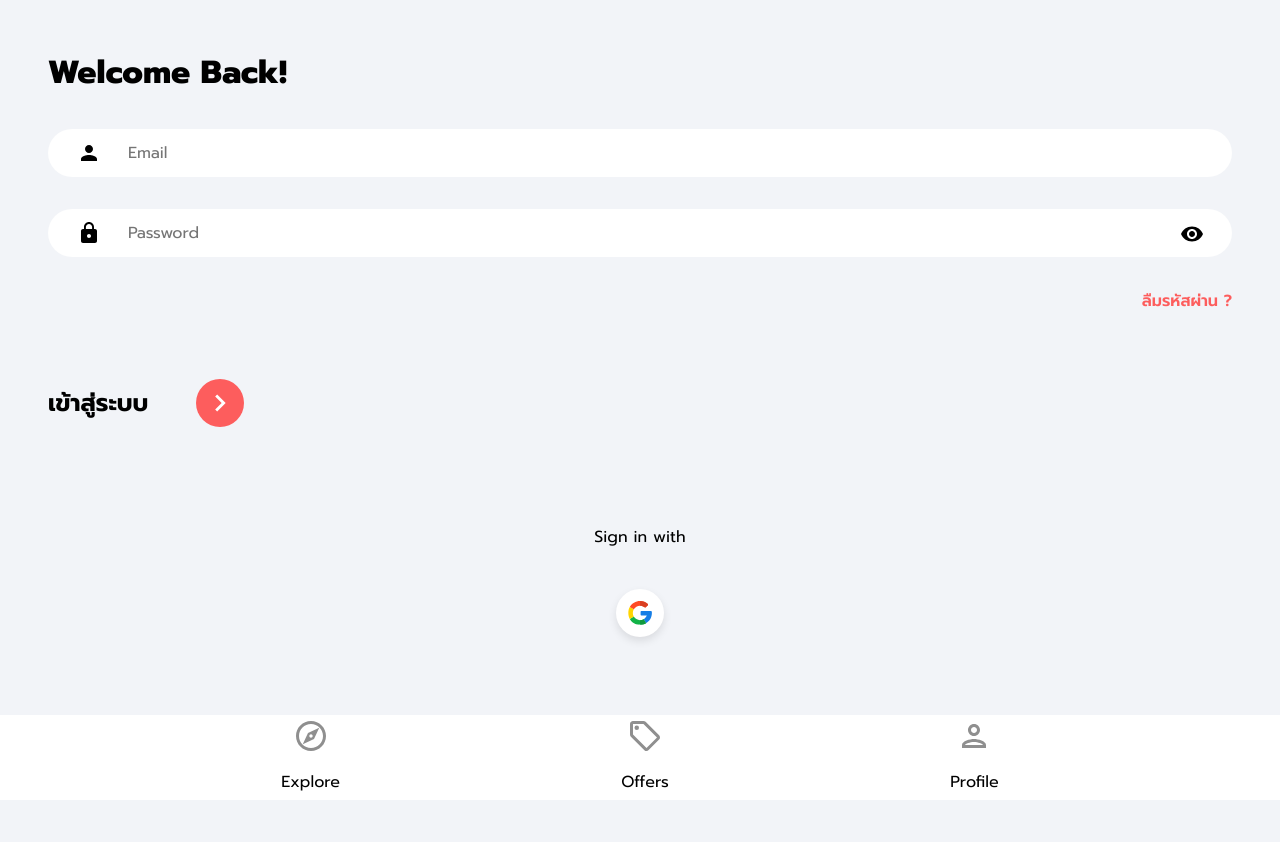
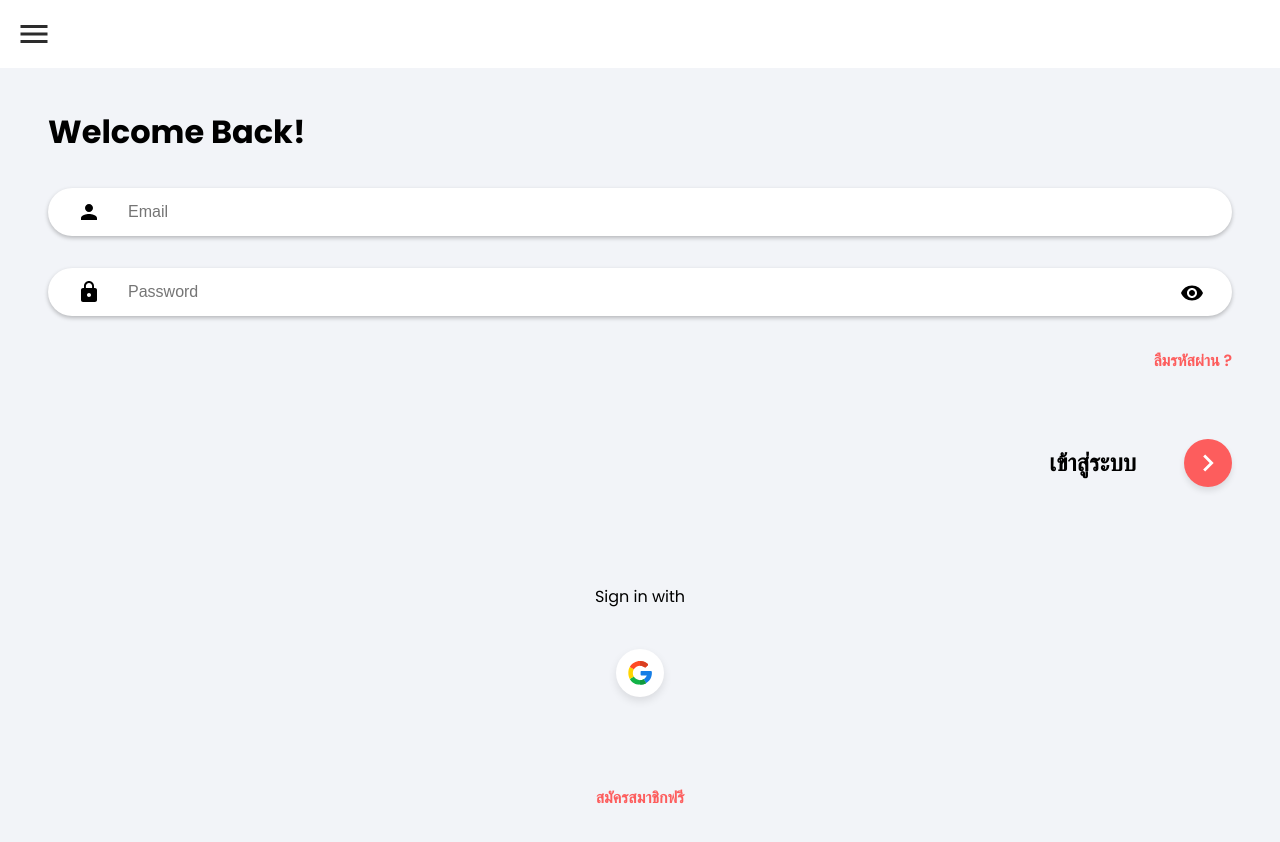
Before and after one commit to meliy-meyada/react-house-marketplace, a React (Create React App) app: page /sign-in in a window 1280 px wide. Shown: the top 842 px of the page. Built offline with nearby package versions, Linux system fonts and the light colour scheme.

Commit message:
Small ideas design New UX UI

```diff
--- a/package.json
+++ b/package.json
@@ -3,6 +3,8 @@
   "version": "0.1.0",
   "private": true,
   "dependencies": {
+    "@material-ui/core": "^4.12.4",
+    "@material-ui/icons": "^4.11.3",
     "@testing-library/jest-dom": "^5.16.4",
     "@testing-library/react": "^13.1.1",
     "@testing-library/user-event": "^13.5.0",
--- a/src/components/Navbar.jsx
+++ b/src/components/Navbar.jsx
@@ -2,12 +2,13 @@ import { useNavigate, useLocation } from 'react-router-dom'
 import { ReactComponent as OfferIcon} from '../assets/svg/localOfferIcon.svg'
 import { ReactComponent as ExploreIcon} from '../assets/svg/exploreIcon.svg'
 import { ReactComponent as PersonOutlineIcon} from '../assets/svg/personOutlineIcon.svg'
-
-
+import { ReactComponent as MenuIcon } from '../assets/svg/menuIcon.svg'
+import { useState } from 'react';
 
 function Navbar() {
     const navigate = useNavigate()
     const location = useLocation()
+    const [isMenuOpen, setIsMenuOpen] = useState(false)
 
     const pathmatchRoute = (route) => {
         if (route === location.pathname) {
@@ -15,40 +16,33 @@ function Navbar() {
         }
     }
 
+    const toggleMenu = () => {
+    setIsMenuOpen(!isMenuOpen)
+    const menuOptions = document.querySelector('.menu-options')
+    menuOptions.style.display = isMenuOpen ? 'block' : 'none'
+}
+
     return (
-        <footer className='navbar'>
-            <div className="navbarNav">
+        <header className='navbar top-header  center-header'>
+            <MenuIcon onClick={toggleMenu} width='36px' height='36px' fill='#2c2c2c'/>
+            {isMenuOpen && (
                 <ul className="navbarListItems">
-                    <li className="navbarListItem" onClick={() => navigate
-                        ('/')}>
-                        <ExploreIcon fill={pathmatchRoute('/') ? '#2c2c2c' : '#8f8f8f'}
-                            width='36px' height='36px' />
-                        <p className={
-                            pathmatchRoute('/') ?
-                            'navbarListItemNameActive' : 'navbarListItemNam'}>Explore</p>
+                    <li className="navbarListItem" onClick={() => navigate('/')}>
+                        <ExploreIcon fill={pathmatchRoute('/') ? '#2c2c2c' : '#8f8f8f'} width='36px' height='36px' />
+                        <p className={pathmatchRoute('/') ? 'navbarListItemNameActive' : 'navbarListItemNam'}>Explore</p>
                     </li>
-                    <li className="navbarListItem" onClick={() => navigate
-                        ('/offers')}>
-                        <OfferIcon fill={pathmatchRoute('/offers') ? '#2c2c2c' : '#8f8f8f'}
-                            width='36px' height='36px' />
-                        <p className={
-                            pathmatchRoute('/offers') ?
-                            'navbarListItemNameActive' : 'navbarListItemNam'}>Offers</p>
+                    <li className="navbarListItem" onClick={() => navigate('/offers')}>
+                        <OfferIcon fill={pathmatchRoute('/offers') ? '#2c2c2c' : '#8f8f8f'} width='36px' height='36px' />
+                        <p className={pathmatchRoute('/offers') ? 'navbarListItemNameActive' : 'navbarListItemNam'}>Offers</p>
                     </li>
-                    <li className="navbarListItem" onClick={() => navigate
-                        ('/profile')}>
-                        <PersonOutlineIcon fill={pathmatchRoute('/profile') ? '#2c2c2c' : '#8f8f8f'}
-                            width='36px' height='36px' />
-                        <p className={
-                            pathmatchRoute('/profile') ?
-                            'navbarListItemNameActive' : 'navbarListItemNam'}>Profile</p>
+                    <li className="navbarListItem" onClick={() => navigate('/profile')}>
+                        <PersonOutlineIcon fill={pathmatchRoute('/profile') ? '#2c2c2c' : '#8f8f8f'} width='36px' height='36px' />
+                        <p className={pathmatchRoute('/profile') ? 'navbarListItemNameActive' : 'navbarListItemNam'}>Profile</p>
                     </li>
                 </ul>
-                </div>
-        </footer>
+            )}
+        </header>
     )
-
 }
 
-
 export default Navbar
--- a/src/index.css
+++ b/src/index.css
@@ -1,4 +1,5 @@
-@import url('https://fonts.googleapis.com/css2?family=Prompt:wght@200;300;400;500;600;700;800;900&display=swap');
+@import url('https://fonts.googleapis.com/css2?family=Poppins:wght@300;400;500;600;700&display=swap');
+
 * {
   box-sizing: border-box;
 }
@@ -8,7 +9,8 @@ html::-webkit-scrollbar {
 }
 
 body {
-  font-family: 'Prompt', sans-serif;
+  padding-top: 60px;
+  font-family: 'Poppins', sans-serif;
   background-color: #f2f4f8;
   margin: 0;
   min-height: 100vh;
@@ -17,25 +19,29 @@ body {
 
 a {
   text-decoration: none;
+  font-family: 'Poppins', sans-serif;
   display: block;
   color: #000000;
+
 }
 
 button {
   outline: none;
   border: none;
+  box-shadow: 0px 4px 6px rgba(0, 0, 0, 0.1);
 }
 .firebase-emulator-warning {
   opacity: 0.15;
   pointer-events: none;
 }
 
+
 .input,
 .passwordInput,
 .emailInput,
 .nameInput,
 .textarea {
-  box-shadow: rgba(0, 0, 0, 0.11);
+  box-shadow: 0px 2px 4px rgba(0, 0, 0, 0.25);
   border: none;
   background: #ffffff;
   border-radius: 3rem;
@@ -75,6 +81,7 @@ button {
   display: flex;
   align-items: center;
   justify-content: center;
+  box-shadow: 0px 2px 4px rgba(0, 0, 0, 0.25);
 }
 
 .removeIcon {
@@ -120,6 +127,7 @@ button {
   display: flex;
   justify-content: center;
   align-items: center;
+  box-shadow: 0px 2px 4px rgba(0, 0, 0, 0.25);
 }
 
 .loadingSpinner {
@@ -129,6 +137,7 @@ button {
   border-color: #FD5D5D transparent;
   border-radius: 50%;
   animation: spin 1.2s linear infinite;
+  box-shadow: 0px 2px 4px rgba(0, 0, 0, 0.25);
 }
 @keyframes spin {
   0% {
@@ -138,6 +147,13 @@ button {
     transform: rotate(360deg);
   }
 }
+.top-header {
+    position: absolute;
+    top: 0;
+    left: 0;
+    width: 100%;
+    z-index: 999;
+}
 
 .pageHeader {
   font-size: 2rem;
@@ -145,56 +161,69 @@ button {
 }
 
 .navbar {
-  position: fixed;
-  left: 0;
-  bottom: 0;
-  right: 0;
-  height: 85px;
-  background-color: #ffffff;
-  z-index: 1000;
+    background-color: #fff;
     display: flex;
-  justify-content: center;
+    align-items: center;
+    justify-content: space-between;
+    padding: 16px;
+}
+
+.navbarNav {
+    display: flex;
     align-items: center;
 }
 
-.navbarNav {
-  width: 100%;
-  margin-top: 0.75rem;
-  overflow-y: hidden;
-}
-
 .navbarListItems {
+    list-style-type: none;
     margin: 0;
     padding: 0;
     display: flex;
-  justify-content: space-evenly;
+    align-items: center;
+    justify-content: space-between;
+}
+
+.center-header{
+    display: grid;
+    grid-template-columns: repeat(3, 1fr);
     align-items: center;
 }
 
-.navbarListItem {
-  cursor: pointer;
+.navbarListItem{
     display: flex;
-  flex-direction: column;
     align-items: center;
+    justify-content: center;
 }
+
+
 
 .navbarListItemName,
 .navbarListItemNameActive {
-  margin-top: 0.25rem;
-  font-size: 14px;
-  font-weight: 600;
+    margin-left: 8px;
+    font-size: 16px;
     color: #8f8f8f;
 }
 .navbarListItemNameActive {
     color: #2c2c2c;
+    font-weight: bold;
+}
+.menu-options {
+  position: absolute;
+  top: 60px; /* or the height of your header */
+  right: 0;
+  background-color: #fff;
+  width: 200px; /* adjust as needed */
+  padding: 16px;
+  box-shadow: 0px 2px 4px rgba(0, 0, 0, 0.25);
 }
 
 .nameInput {
+  box-shadow: 0px 2px 4px rgba(0, 0, 0, 0.25);
   margin-bottom: 2rem;
   background: url('./assets/svg/badgeIcon.svg') #ffffff 2.5% center no-repeat;
 }
 
 .emailInput {
+  box-shadow: 0px 2px 4px rgba(0, 0, 0, 0.25);
   margin-bottom: 2rem;
   background: url('./assets/svg/personIcon.svg') #ffffff 2.5% center no-repeat;
 }
@@ -204,6 +233,7 @@ button {
 }
 
 .passwordInput {
+  box-shadow: 0px 2px 4px rgba(0, 0, 0, 0.25);
   margin-bottom: 2rem;
   background: url('./assets/svg/lockIcon.svg') #ffffff 2.5% center no-repeat;
 }
@@ -241,7 +271,7 @@ button {
 @media (min-width: 1024px) {
   .signInBar,
   .signUpBar {
-    justify-content: start;
+    justify-content: flex-end;
   }
 }
 
@@ -485,6 +515,7 @@ button {
   border-radius: 1rem;
   opacity: 0.7;
   margin-top: 2rem;
+  box-shadow: 0px 2px 4px rgba(0, 0, 0, 0.25);
 }
 
 .listingDetails {
@@ -504,6 +535,7 @@ button {
   display: flex;
   justify-content: center;
   align-items: center;
+  box-shadow: 0px 2px 4px rgba(0, 0, 0, 0.25);
 }
 
 .listingName {
@@ -525,6 +557,8 @@ button {
   font-size: 0.8rem;
   font-weight: 600;
   display: inline;
+  box-shadow: 0px 2px 4px rgba(0, 0, 0, 0.25);
+
 }
 
 .listingType {
@@ -536,6 +570,7 @@ button {
   font-weight: 600;
   font-size: 0.8rem;
   margin-right: 1rem;
+  box-shadow: 0px 2px 4px rgba(0, 0, 0, 0.25);
 }
 
 .listingDetailsList {
@@ -575,6 +610,7 @@ button {
   border-radius: 1rem;
   padding: 0.5rem 1rem;
   font-weight: 600;
+  box-shadow: 0px 2px 4px rgba(0, 0, 0, 0.25);
 }
 
 .contactListingName {
@@ -633,6 +669,7 @@ button {
   background-color: #FD5D5D;
   padding: 0.25rem 0.75rem;
   border-radius: 1rem;
+  box-shadow: 0px 2px 4px rgba(0, 0, 0, 0.25);
 }
 
 .profileDetailsHeader {
@@ -745,6 +782,7 @@ button {
 .formButtonActive {
   background-color: #FD5D5D;
   color: #ffffff;
+  box-shadow: 0px 2px 4px rgba(0, 0, 0, 0.25);
 }
 
 .flex {
@@ -805,6 +843,7 @@ button {
   padding: 0.5rem 0.75rem;
   border-radius: 1rem;
   margin-right: 1rem;
+  box-shadow: 0px 2px 4px rgba(0, 0, 0, 0.25);
 }
 
 .createListingButton {
@@ -823,4 +862,5 @@ button {
   margin-left: 1rem;
   font-size: 0.8rem;
   opacity: 0.75;
+
 }
```
Also changed, not shown: src/assets/svg/menuIcon.svg (added), 1 other file (tests, documents, lock files or other folders). Lines whose indentation alone changed are shown as unchanged.
